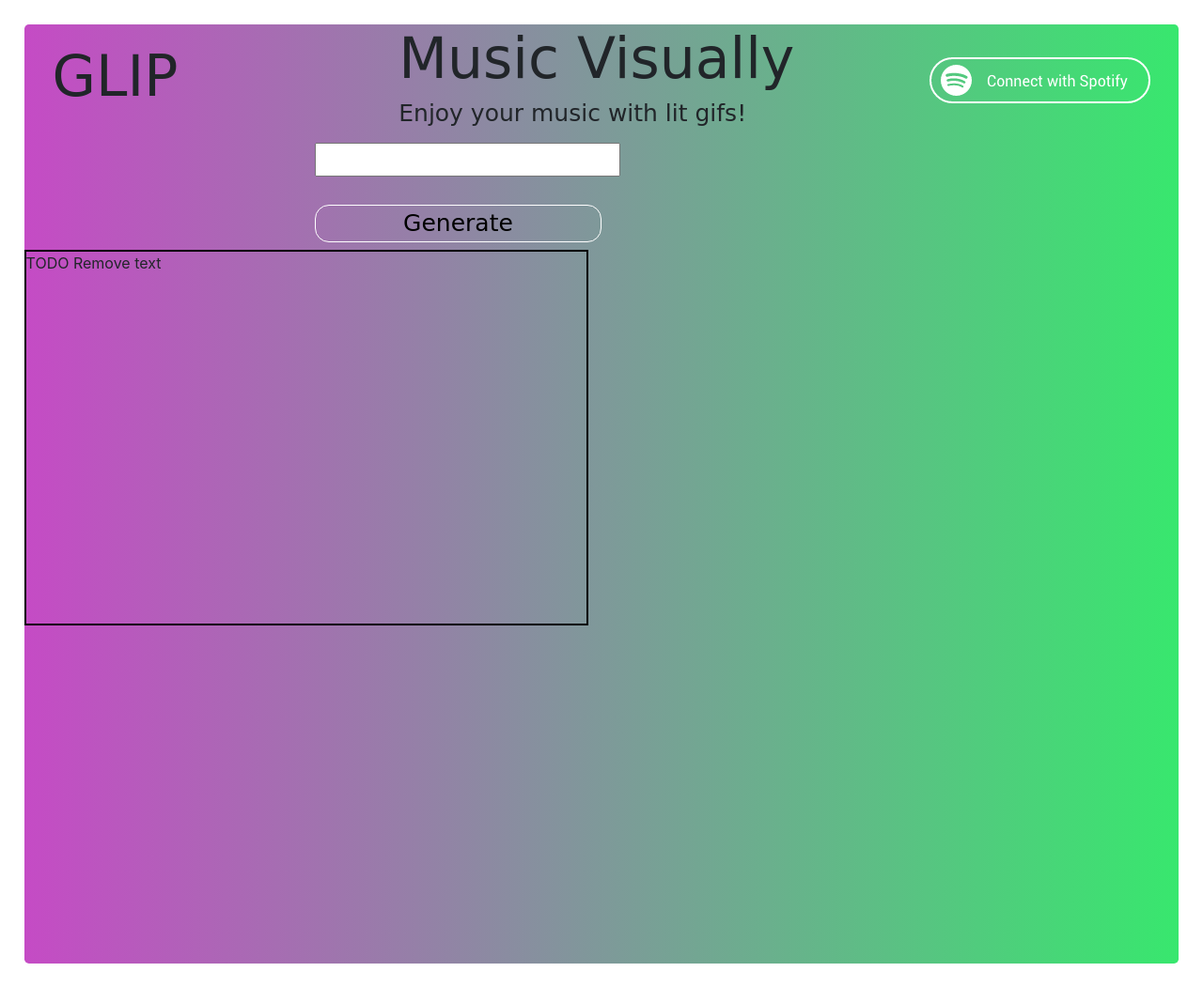
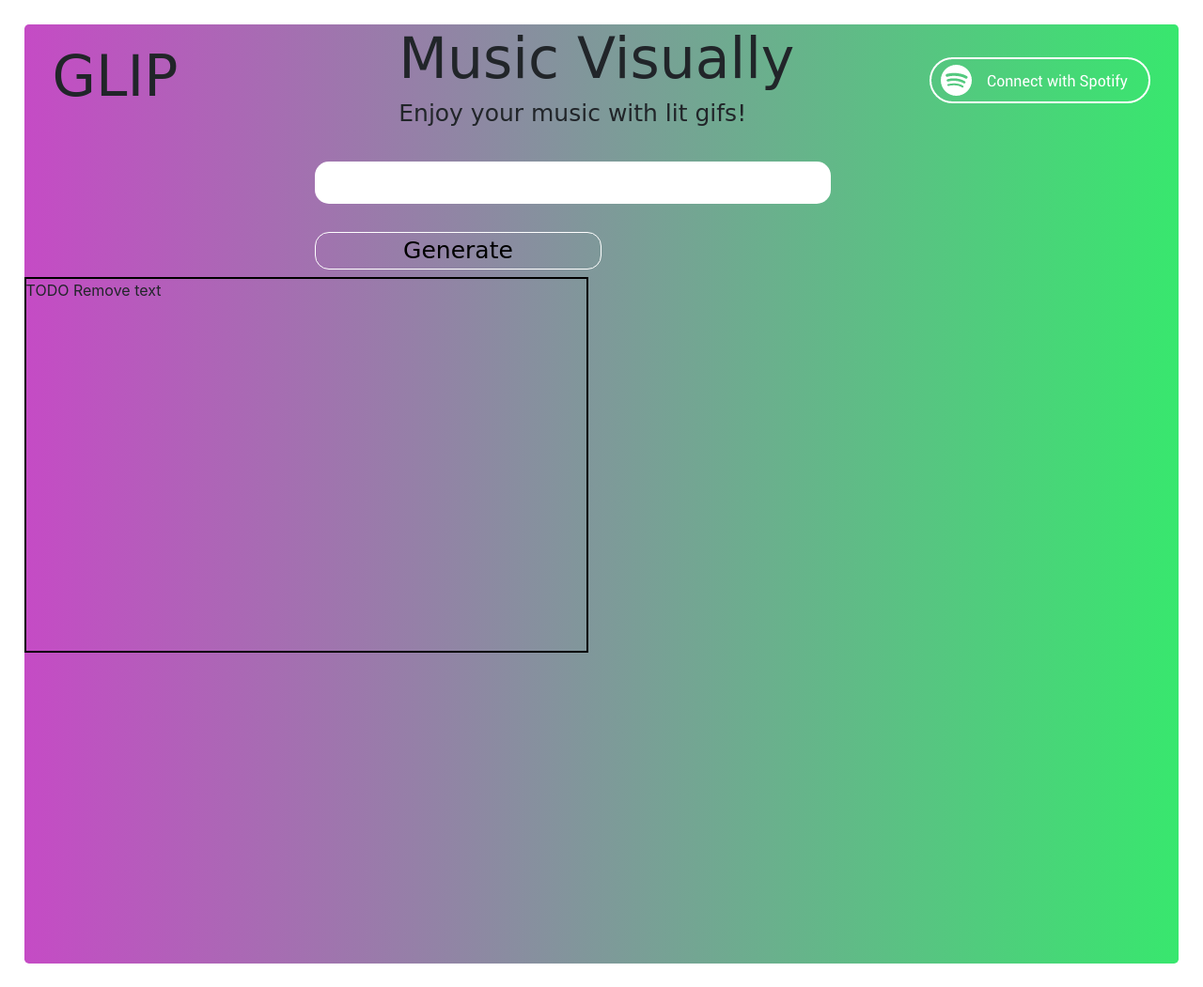
Before and after one commit to OktayGardener/glip, a Django app: page / in a window 1280 px wide. Shown: the whole page at 94% size. Run offline with Django 3.2, Linux system fonts and the light colour scheme; some libraries are stand-ins or nearby versions; some web fonts are replaced.

Commit message:
cosmetics

```diff
--- a/app/visufy/gifextractor.py
+++ b/app/visufy/gifextractor.py
@@ -58,7 +58,6 @@ def getGIF(keyword_list):
 #print(getGIF(["day"]))
 
 
-
 def getGIFList(artist, song_title):
     """TODO Document."""
 
--- a/app/visufy/static/index.css
+++ b/app/visufy/static/index.css
@@ -18,7 +18,7 @@ body {
     margin-top: 10px;
 }
 
-#song_title {
+#query {
     height: 45px;
     width: 90%;
     margin: 10 auto;
```
